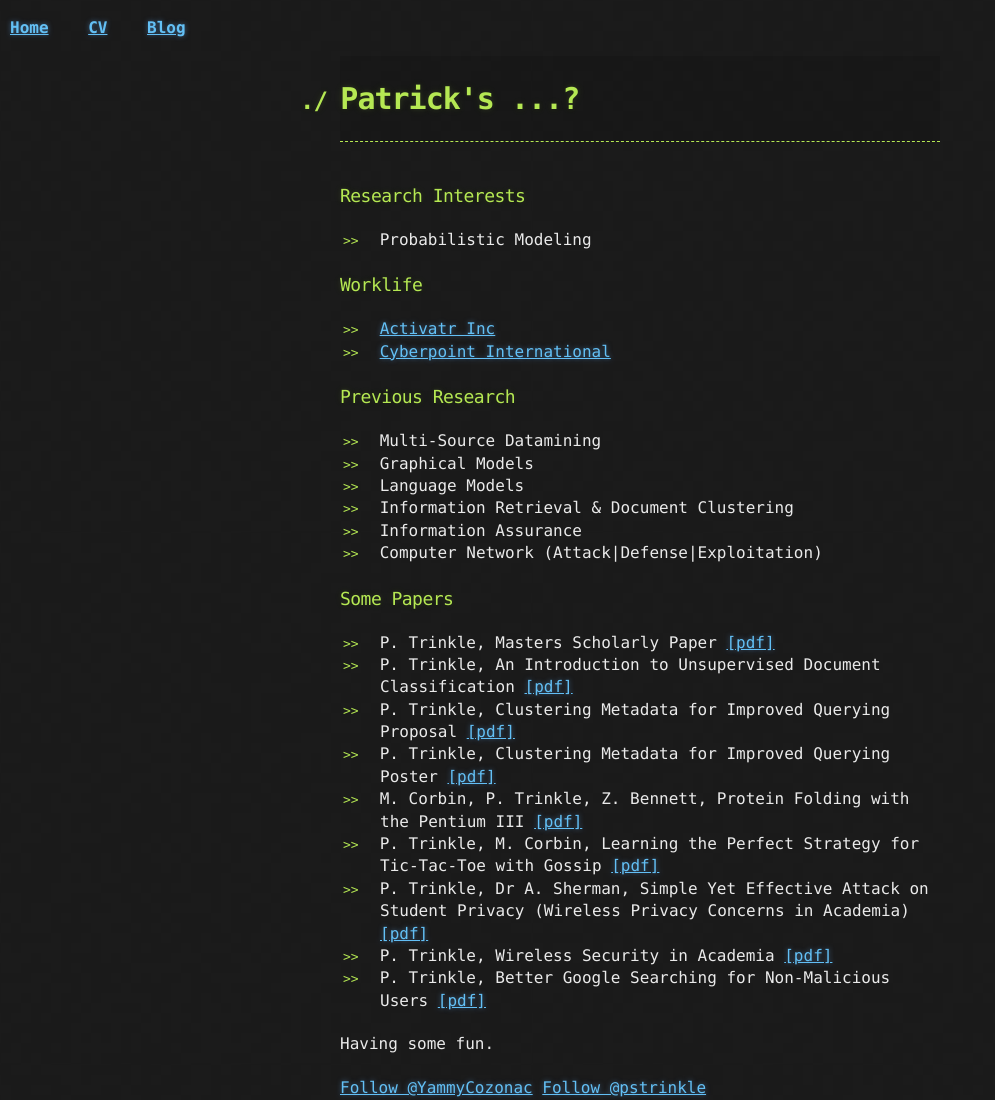
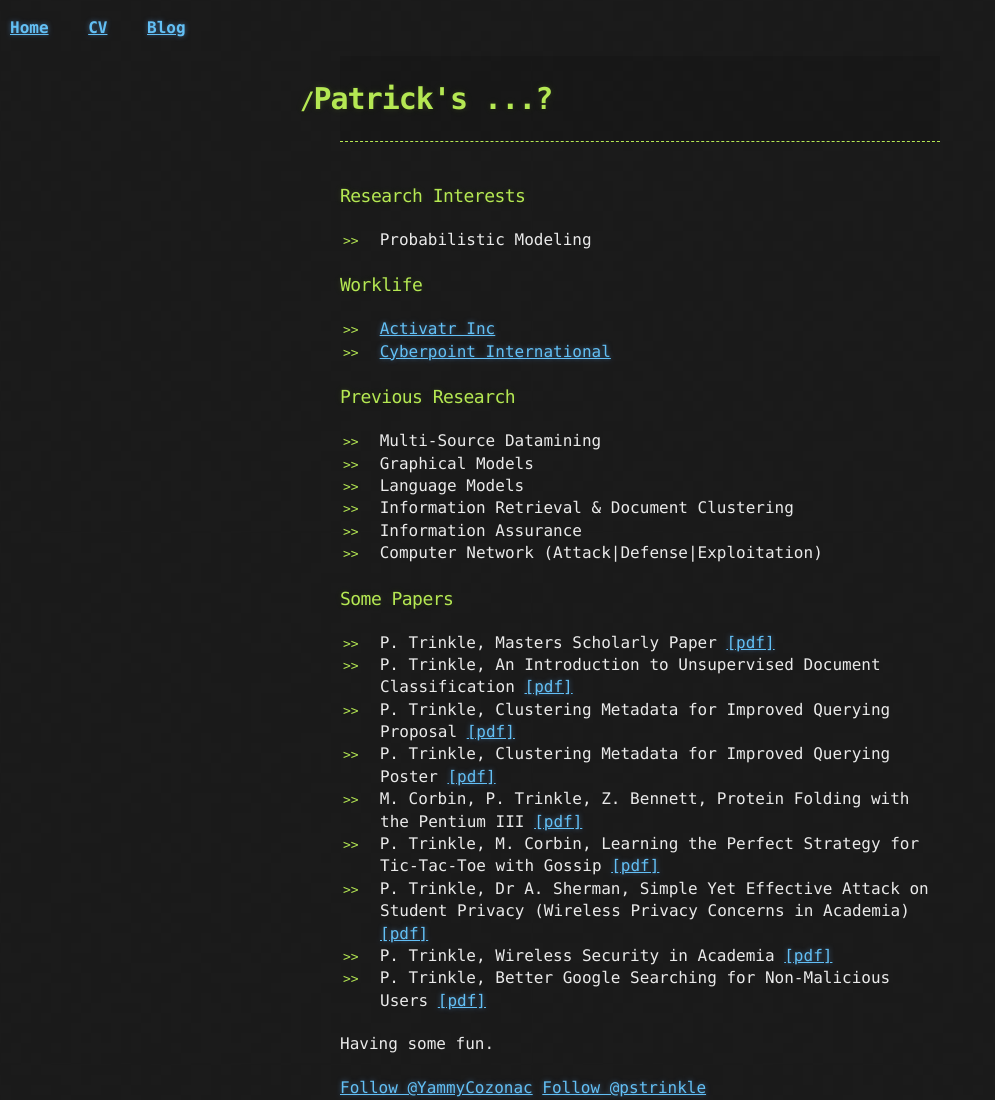
Before and after one commit to pstrinkle/pstrinkle.github.io, a Jekyll site: the page built from index.html, in a window 1280 px wide. Shown: the whole page, without its empty margins (0-995 px from the left). Built offline with Jekyll 4.4.1, drawn with Linux system fonts in a browser that asks for light colours; comment, search, counter and statistics services are not loaded.

Commit message:
Update stylesheet.css

```diff
--- a/stylesheets/stylesheet.css
+++ b/stylesheets/stylesheet.css
@@ -58,7 +58,7 @@ header h1 {
 }
 
 header h1:before {
-  content: "./ ";
+  content: "/";
   font-size: 24px;
 }
 
```
